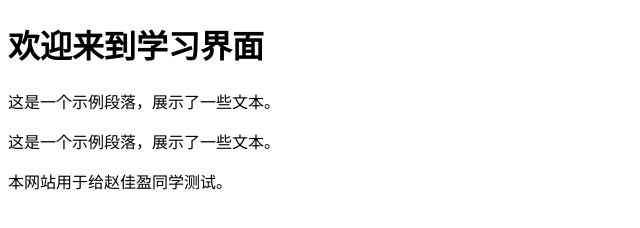
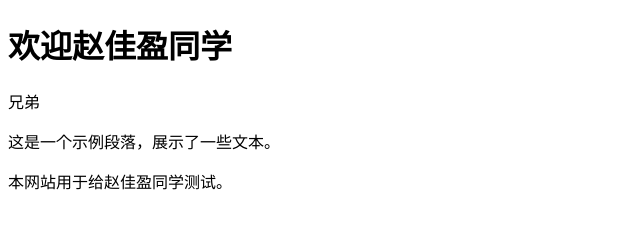
Before and after one commit to ShenFengyue/zjy.github.io, a plain HTML site: page index.html in a window 1280 px wide. Shown: the whole page, without its empty margins (0-640 px from the left). Drawn offline with Linux system fonts and the light colour scheme.

Commit message:
Update index.html

```diff
--- a/index.html
+++ b/index.html
@@ -5,8 +5,8 @@
     <title>简单页面</title>
 </head>
 <body>
-    <h1>欢迎来到学习界面</h1>
-    <p>这是一个示例段落，展示了一些文本。</p>
+    <h1>欢迎赵佳盈同学</h1>
+    <p>兄弟</p>
     <p>这是一个示例段落，展示了一些文本。</p>
     <p>本网站用于给赵佳盈同学测试。</p>
 </body>
```
